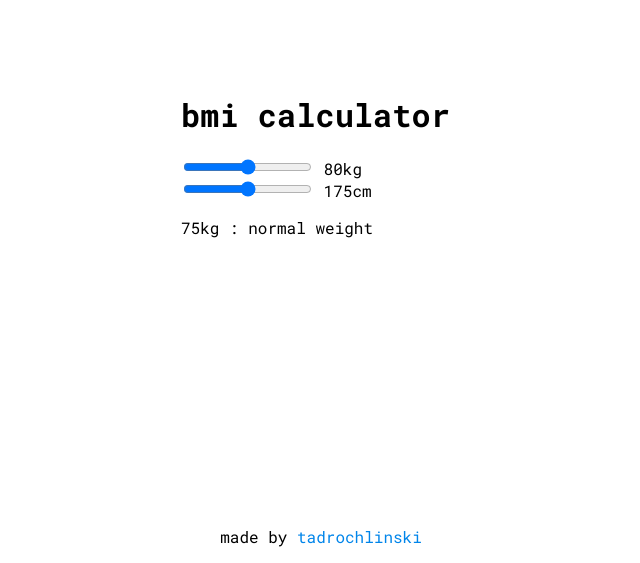
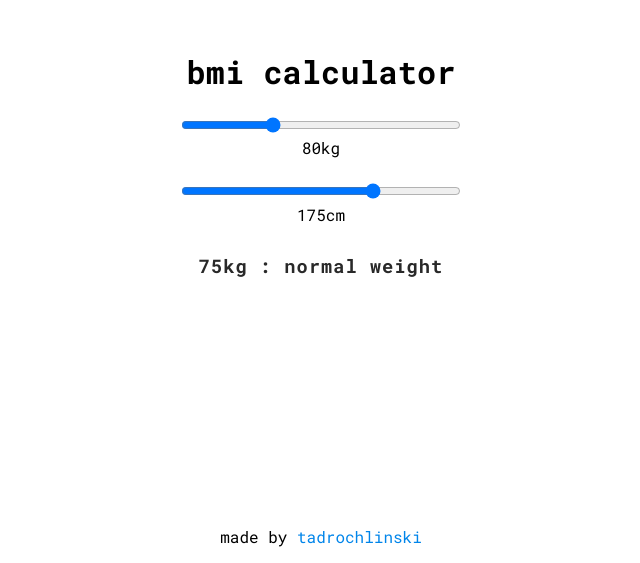
Before and after one commit to tadrochlinski/bmi-calculator, a plain HTML site: page index.html in a window 1280 px wide. Shown: the part 237-800 px from the top of the page, without its empty margins (319-959 px from the left). Drawn offline with Linux system fonts and the light colour scheme.

Commit message:
everything well positioned

```diff
--- a/index.html
+++ b/index.html
@@ -22,12 +22,12 @@
 
         <main id="bmi-calc" class="bmi-calc">
             <form class="bmi-calc__form" id="form">
-                <input type="range" id="weight-input" class="range" min="1" max="300"> <label id="label" class="bmi-calc__label">80kg</label>
-                <input type="range" id="height-input" class="range" min="1" max="250"> <label id="label" class="bmi-calc__label">175cm</label>
+                <input type="range" value="80" id="weight-input" class="range" min="1" max="250"> <label id="label" class="bmi-calc__label">80kg</label>
+                <input type="range"  value="175"id="height-input" class="range" min="1" max="250"> <label id="label" class="bmi-calc__label">175cm</label>
             </form>
 
             <div class="bmi-calc__output">
-                <p class="bmi-calc__p" id="output-div">75kg : normal weight</p>
+                <h3 class="second" id="output-div">75kg : normal weight</p>
             </div>
         </main>
     </div>
--- a/scss/style.scss
+++ b/scss/style.scss
@@ -1,5 +1,5 @@
 $main: #8F00FF;
-$text: #201925;
+$text: #3c2e45;
 $greyish: #A2B6C3;
 
 *, *::after, *::before{
@@ -23,6 +23,35 @@ body{
     border-radius: 10px;
 }
 
+.title{
+    text-align: center;
+}
+
+.second{
+    text-align:center;
+    color: rgb(41, 41, 41);
+    letter-spacing: 1px;
+}
+
+.bmi-calc{
+    &__form{
+        display: flex;
+        flex-direction: column;
+        justify-content: space-between;
+        align-items: center;
+        height: 120px;
+
+    }
+
+    &__label{
+        transform:translateY(-10px);
+    }
+}
+
+.range{
+    width: 100%;
+}
+
 .footer{
     position: absolute;
     bottom: 0;
```
Also changed, not shown: css/style.css, 1 other file.
